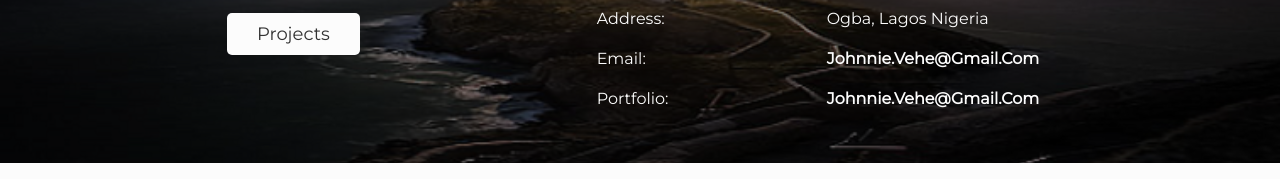
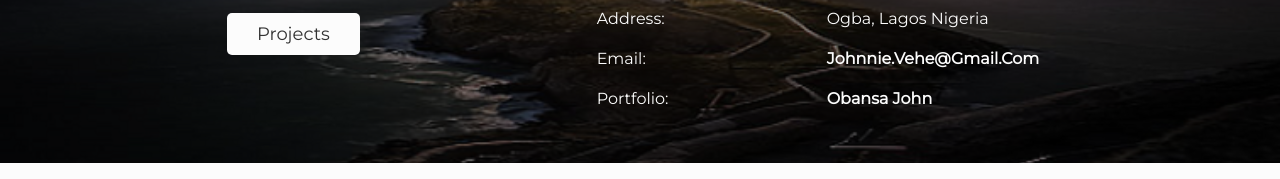
Before and after one commit to ozo-vehe/HNGi8-Stage-Two-Task, a plain HTML site: page index.html in a window 1280 px wide. Shown: the part 366-545 px from the top of the page. Drawn offline with nearby package versions, Linux system fonts and the light colour scheme.

Commit message:
Update index.html

```diff
--- a/index.html
+++ b/index.html
@@ -51,7 +51,7 @@
                     </p>
                     <p>
                         <span>Portfolio:</span>
-                        <span><a target="_blank" href="https://obansajohn-1a392.web.app">johnnie.vehe@gmail.com</a></span>
+                        <span><a target="_blank" href="https://obansajohn-1a392.web.app">obansa john</a></span>
                     </p>
                 </div>
             </div>
```
